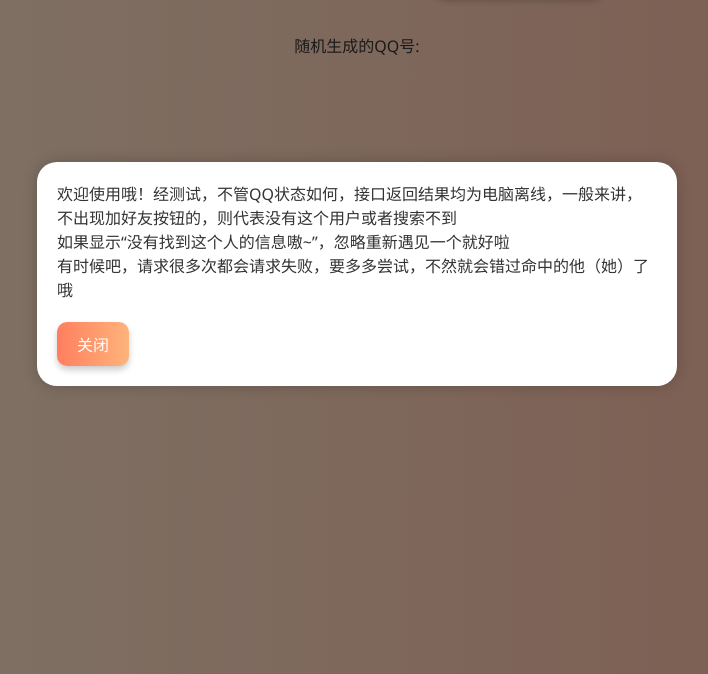
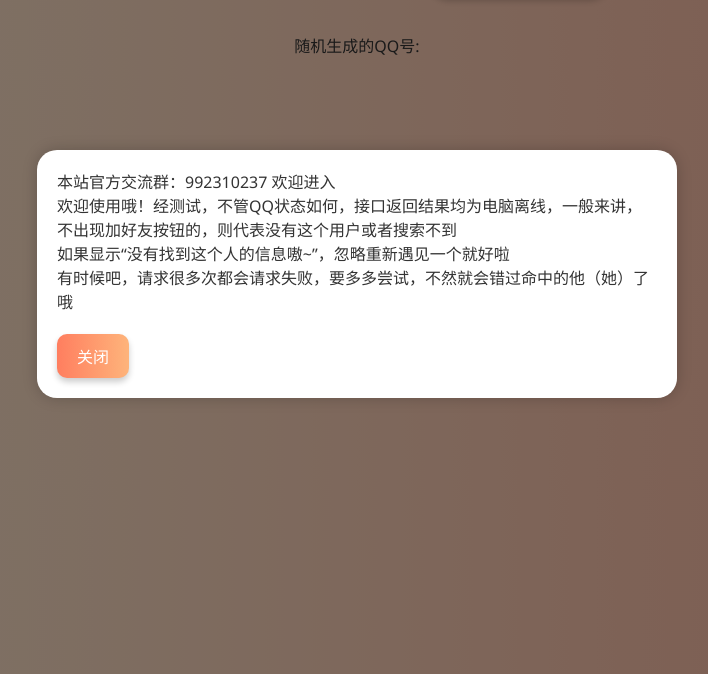
Before and after one commit to MeetYouHere/MeetYouHere.github.io, a plain HTML site: page index.html in a window 1280 px wide. Shown: the part 126-800 px from the top of the page, without its empty margins (283-991 px from the left). Drawn offline with Linux system fonts and the light colour scheme.

Commit message:
Update index.html

```diff
--- a/index.html
+++ b/index.html
@@ -267,6 +267,7 @@
 
     <div id="overlay"></div>
     <div id="welcomeModal">
+        <p>本站官方交流群：992310237   欢迎进入</p>
         <p>欢迎使用哦！经测试，不管QQ状态如何，接口返回结果均为电脑离线，一般来讲，不出现加好友按钮的，则代表没有这个用户或者搜索不到</p>
         <p>如果显示“没有找到这个人的信息嗷~”，忽略重新遇见一个就好啦</p>
         <p>有时候吧，请求很多次都会请求失败，要多多尝试，不然就会错过命中的他（她）了哦</p>
```
